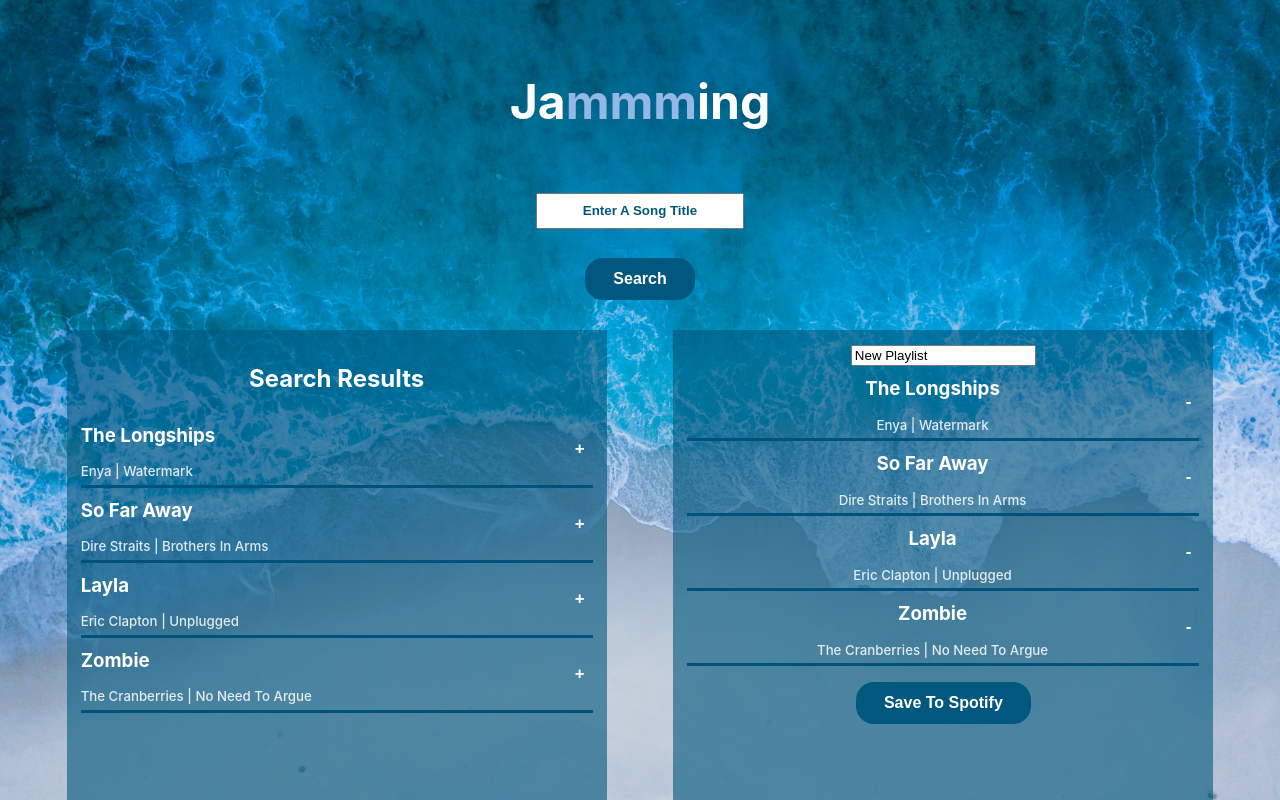
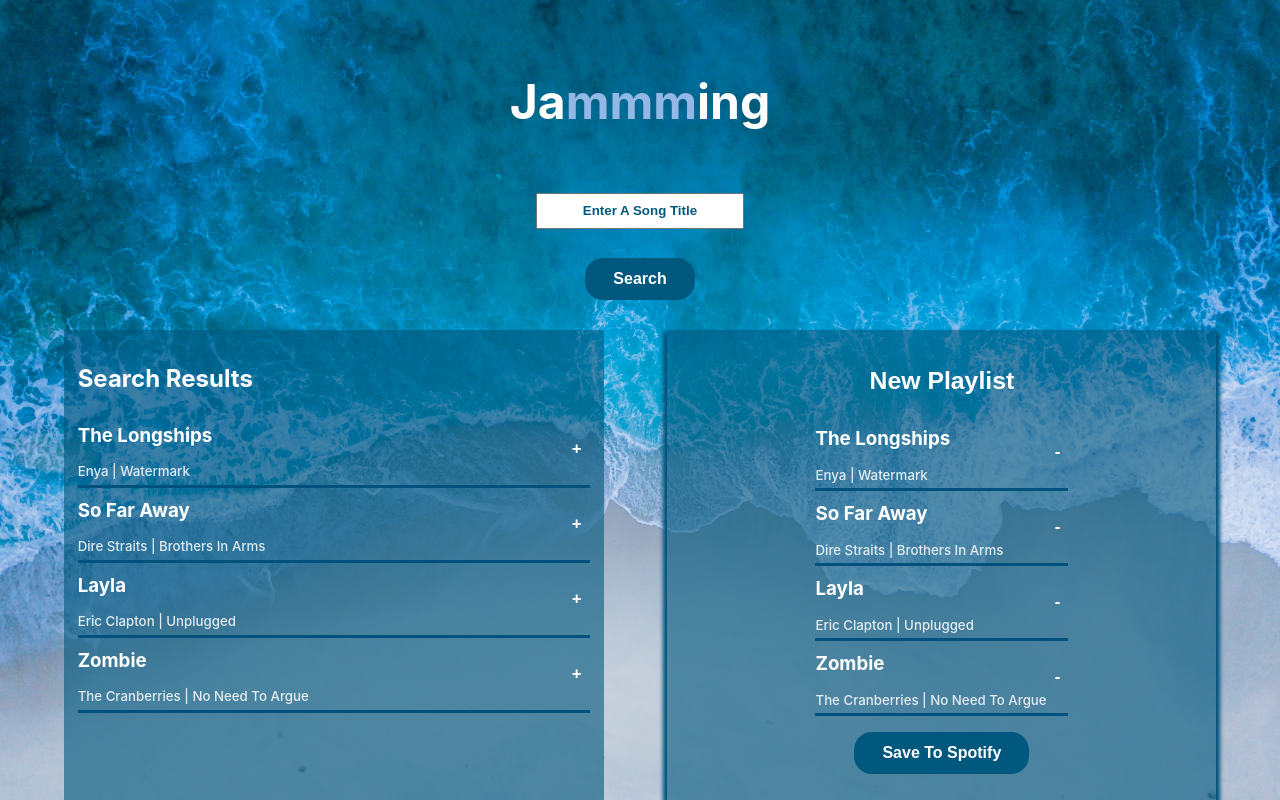
Before and after one commit to rae72sch/jamming, a React (Create React App) app: page / in a window 1280 px wide. Shown: the top 800 px of the page. Built offline with nearby package versions, Linux system fonts and the light colour scheme.

Commit message:
Updated to display added songs correctly

```diff
--- a/src/Playlist/Playlist.module.css
+++ b/src/Playlist/Playlist.module.css
@@ -1,37 +1,45 @@
-/* .playlist {
+.playlist {
   display: flex;
   flex-direction: column;
   align-items: center;
   overflow-y: scroll;
-    width: 37%;
+  width: 40%;
   max-height: 950px;
   padding: 2.27rem 1.16rem;
-    background-color: rgba(1, 12, 63, 0.7);
-    box-shadow: 0 4px 2px 2px #000000;
-    border: 5px solid black;
+  padding: rem;
+  background-color: rgba(0,88,126,.6);
+  margin-top: 30px;
+  box-shadow: 0 6px 4px 4px #00517b;
 }
 
-  .New-playlist {
-    font-size: 50px;
-  } */
-
-  h2 {
-    color: white;
+.playlist input {
+  border: 0;
+  outline: 0;
+  background: transparent;
+  font-family: Arial, Helvetica, sans-serif;
+  font-size: 1.55rem;
+  font-weight: bold;
+  color: #fff;
   text-align: center;
 }
 
-  hr {
-    border: 1px solid #00587e;
+.playlist save {
+  cursor: pointer;
+  width: 10rem;
+  padding: .77rem 0;
+  border-radius: 54px;
+  border-width: 0px;
+  margin-top: 1.27rem;
+  background-color: #6c41ec;
+  text-align: center;
+  font-size: .83rem;
+  transition: background-color .25s;
+  color: #fff;
+  font-weight: 500;
 }
 
-  .playlist {
-    width: 40%;
-    height: 950px;
-    overflow-y: scroll;
-    padding: .88rem;
-    background-color: rgba(0,88,126,.6);
-    margin-top: 30px;
-    text-align: center;
+.playlist save:hover {
+  background-color: rgba(108, 65, 233, .7);
 }
 
 .button {
@@ -44,3 +52,14 @@
   text-decoration: none;
   border: none;
 }
+
+::-webkit-scrollbar {
+  width: 0px;
+  background: transparent;
+}
+
+@media only screen and (max-width: 1020px) {
+  .Playlist {
+    width: 90%;
+  }
+}
```
Lines whose indentation alone changed are shown as unchanged.
